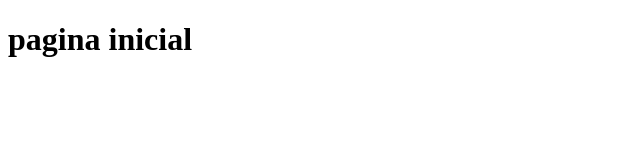
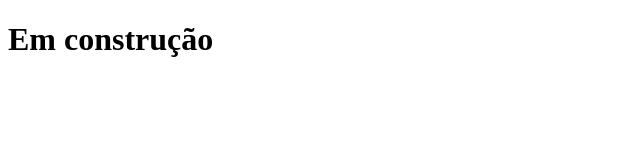
Before and after one commit to valdecyjr/tabnews-clone, a Next.js app: page / in a window 1280 px wide. Shown: the top 160 px of the page, without its empty margins (0-640 px from the left). Built offline with nearby package versions, Linux system fonts and the light colour scheme.

Commit message:
close issue `pagina em construção`

```diff
--- a/pages/index.js
+++ b/pages/index.js
@@ -1,7 +1,7 @@
 export default function main() {
   return (
     <main>
-      <h1>pagina inicial</h1>
+      <h1>Em construção</h1>
     </main>
   );
 }
```
